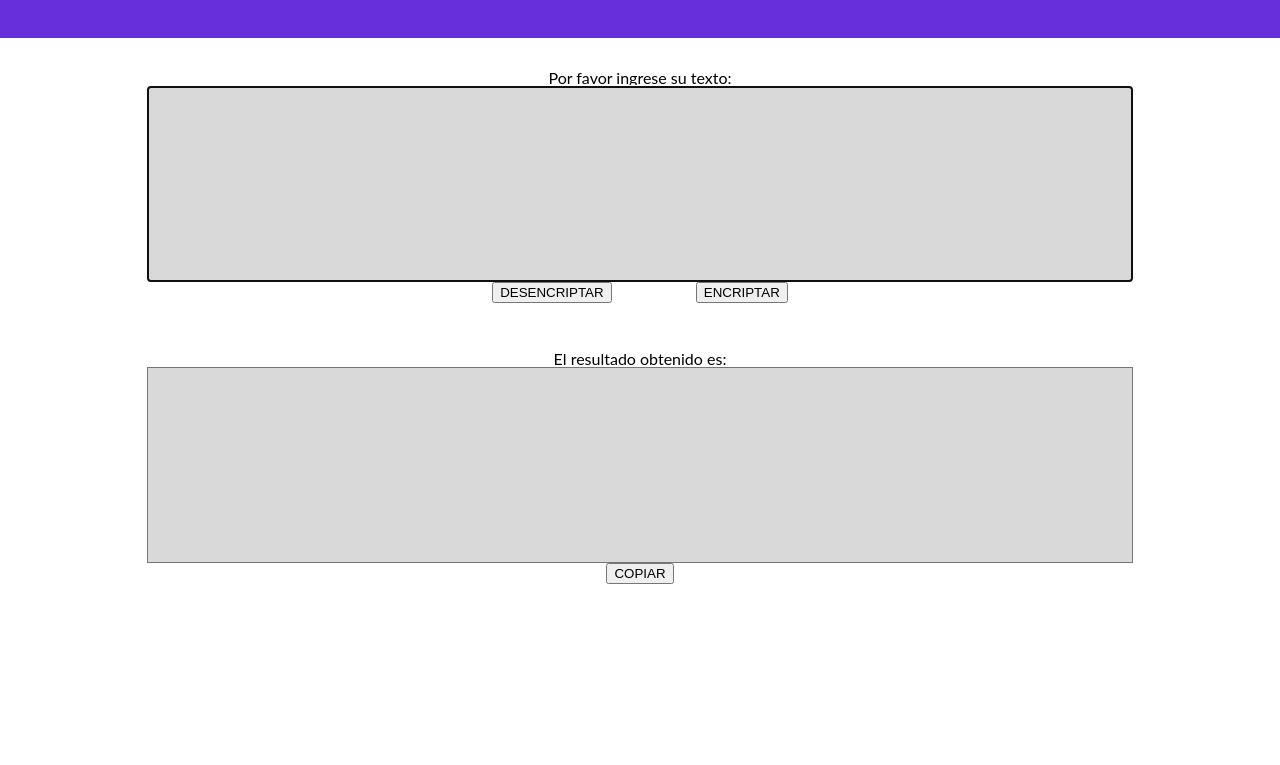
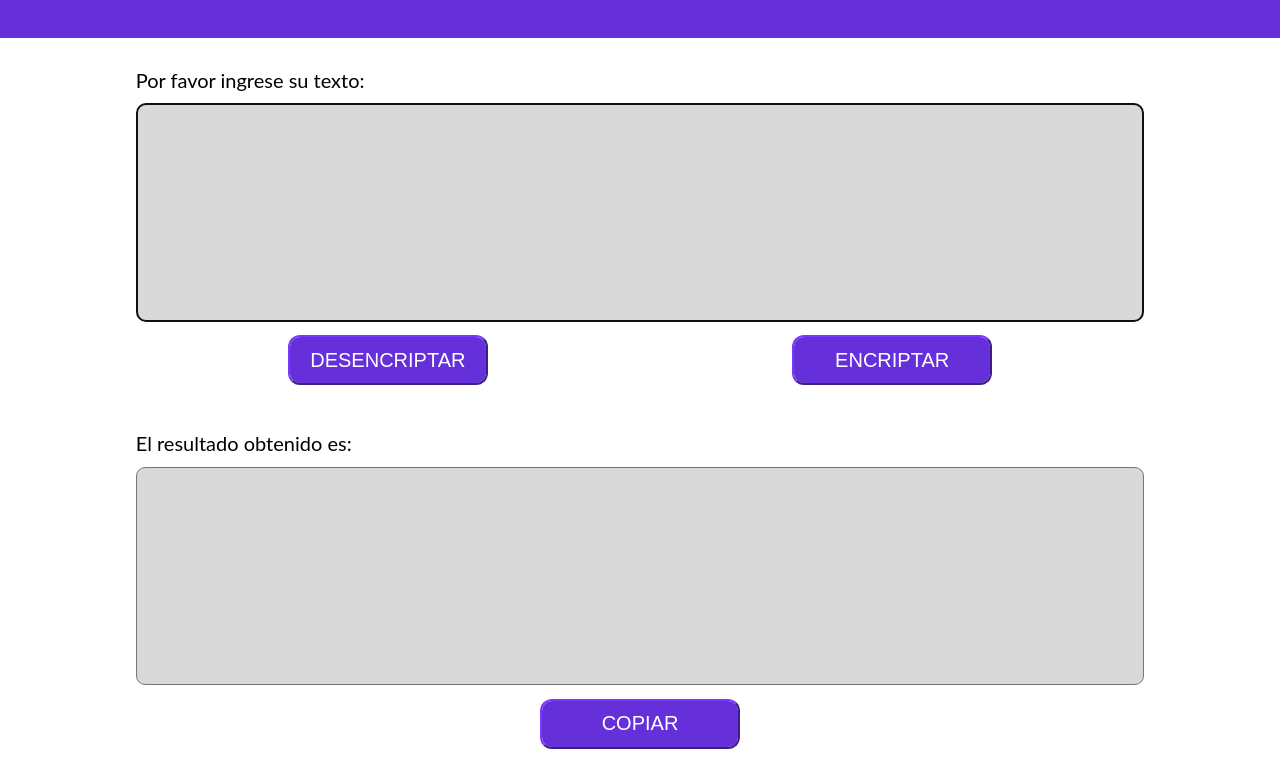
Before and after one commit to WilmanMontenegro/Encriptador, a plain HTML site: page index.html in a window 1280 px wide. Shown: the part 99-864 px from the top of the page. Before the commit the page ends 800 px from the top, so only its background shows below. Drawn offline with Linux system fonts and the light colour scheme.

Commit message:
Se termino de agregar los estilos para escritorio

```diff
--- a/index.html
+++ b/index.html
@@ -19,9 +19,10 @@
                 Por favor ingrese su texto:
             </p>
             <textarea name="TextI" id="" cols="30" rows="10" autofocus="true"></textarea>
-            <div class="button">
-                <button>DESENCRIPTAR</button>
-                <button>ENCRIPTAR</button>
+            <div id="alerta">Error, Por favor ponga un texto valido</div>
+            <div id="button">
+                <button class="third">DESENCRIPTAR</button>
+                <button class="third">ENCRIPTAR</button>
             </div>
 
         </div>
@@ -30,7 +31,7 @@
                 El resultado obtenido es:
             </p>
             <textarea name="TextS" id="" cols="30" rows="10"></textarea>
-            <button>COPIAR</button>
+            <button class="third">COPIAR</button>
     </section>
 </body>
 
--- a/styles.css
+++ b/styles.css
@@ -34,13 +34,43 @@ section {
 .container-textbox ,#tb1{
   margin: 2em 0 1em 0 ;
 }
+p{
+  align-self: flex-start;
+  font-size: 20px;
+}
 textarea{
   width: 980px;
   height: 190px;
   resize: none;
   background-color: #D9D9D9;
+  margin: 1em 0;
+  padding: 1em;
+  border-radius: 9px;
 }
-.button,button{
-  margin: 0 3em;
+#alerta {
+  color: red;
+  display: none;
+}
+div #button{
+  width: 100%;
+  display: flex;
+  justify-content: space-around;
+}
+.button button,button{
 
+  width: 200px;
+  height: 50px;
+  border-radius: 12px;
+  font-size: 20px;
 }
+.third {
+  border-color: #6530D9;
+  color: #fff;
+  box-shadow: 0 0 40px 40px #6530D9 inset, 0 0 0 0 #6530D9;
+  -webkit-transition: all 150ms ease-in-out;
+  transition: all 150ms ease-in-out;
+}
+.third:hover {
+  box-shadow: 0 0 10px 0 #6530D9 inset, 0 0 10px 4px #6530D9;
+  color: black;
+}
```
